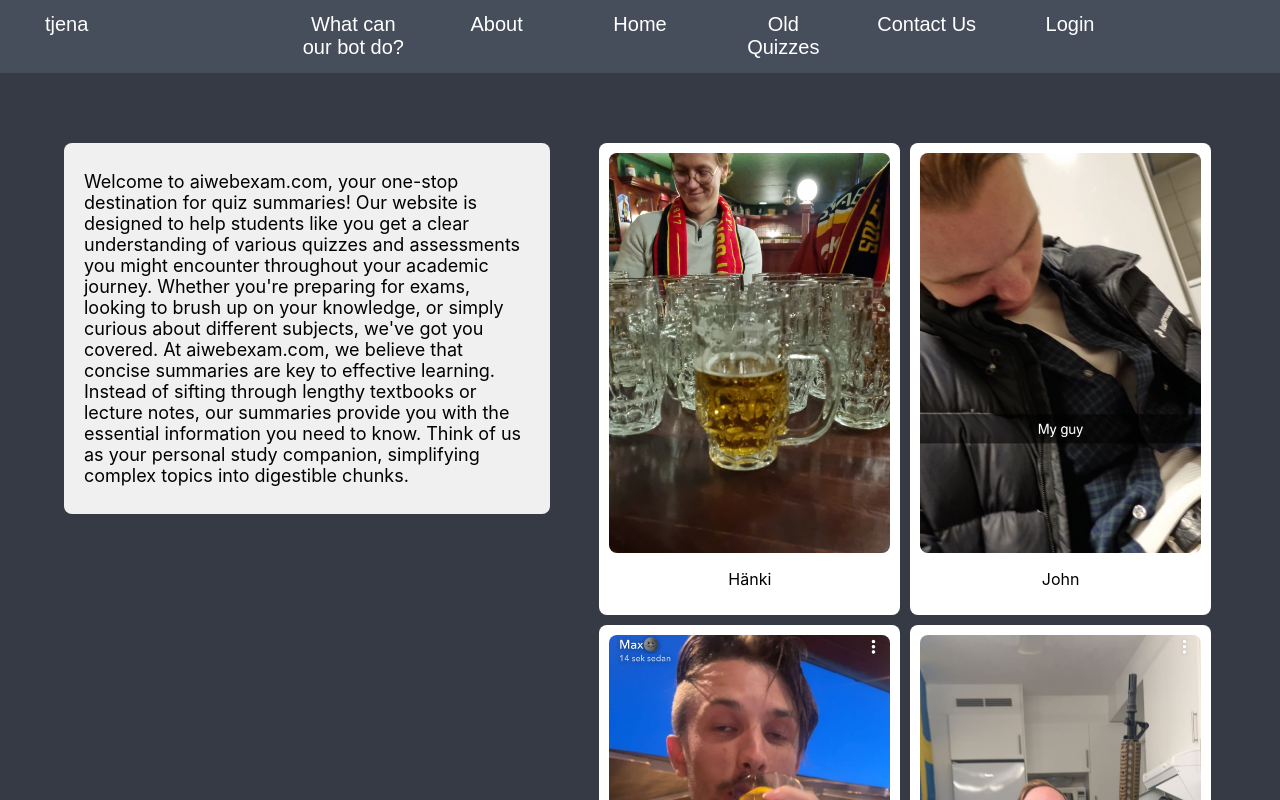
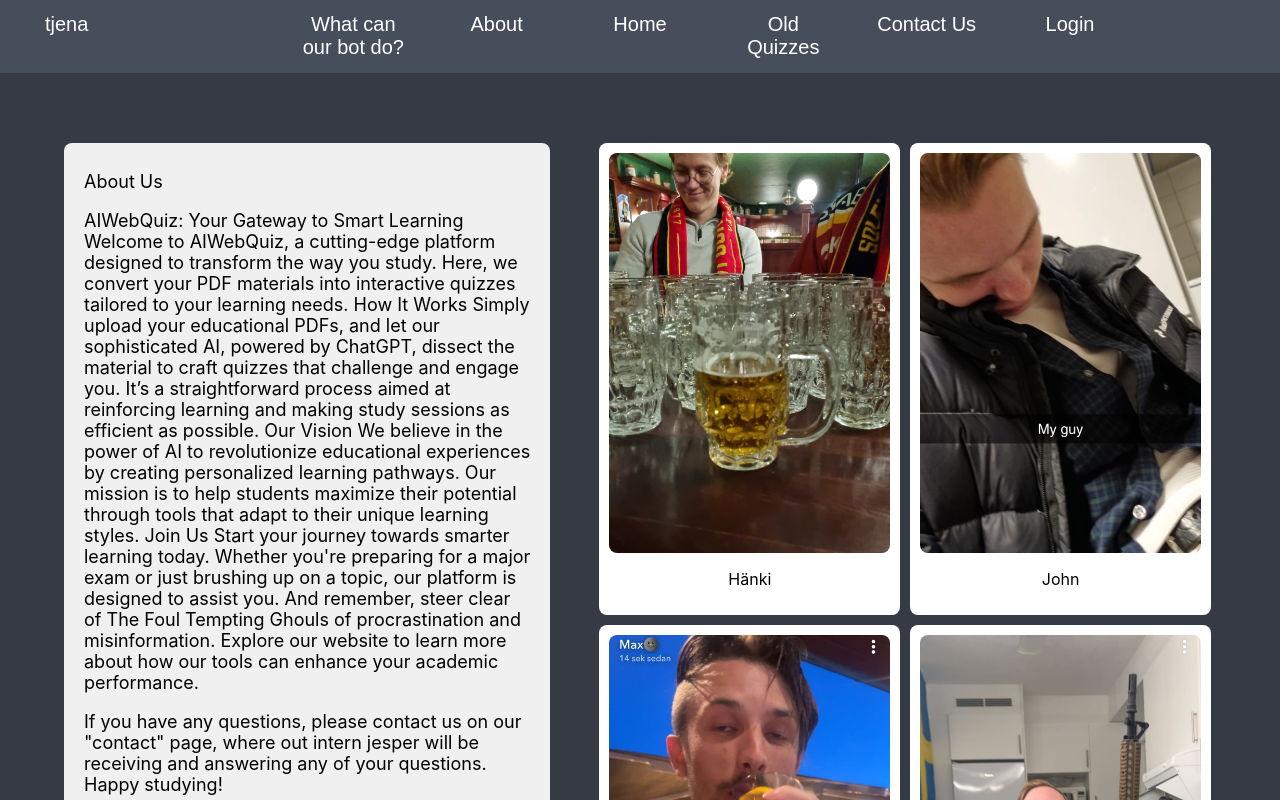
Before and after one commit to lund97johan/AI-Exam-Web-App, a React (Create React App) app in the folder client/my-app/: page /About in a window 1280 px wide. Shown: the top 800 px of the page. Built offline with nearby package versions, Linux system fonts and the light colour scheme.

Commit message:
lite om ghouls

```diff
--- a/client/my-app/src/Sites/AboutSite/About.js
+++ b/client/my-app/src/Sites/AboutSite/About.js
@@ -13,11 +13,39 @@ function About(){
           <div className='App-body'>
               <div className="about-main">
                   <div className="hello-textbox">
-                      <p>Welcome to aiwebexam.com, your one-stop destination for quiz summaries!
+                      <p>About Us
+                      </p>
+                      <p>
+                          AIWebQuiz: Your Gateway to Smart Learning
 
-                      Our website is designed to help students like you get a clear understanding of various quizzes and assessments you might encounter throughout your academic journey. Whether you're preparing for exams, looking to brush up on your knowledge, or simply curious about different subjects, we've got you covered.
 
-                      At aiwebexam.com, we believe that concise summaries are key to effective learning. Instead of sifting through lengthy textbooks or lecture notes, our summaries provide you with the essential information you need to know. Think of us as your personal study companion, simplifying complex topics into digestible chunks.</p>
+                          Welcome to AIWebQuiz, a cutting-edge platform designed to transform the way you study. Here,
+                          we convert your PDF materials into interactive quizzes tailored to your learning needs.
+
+                          How It Works
+
+                          Simply upload your educational PDFs, and let our sophisticated AI, powered by ChatGPT, dissect
+                          the material to craft quizzes that challenge and engage you. It’s a straightforward process
+                          aimed at reinforcing learning and making study sessions as efficient as possible.
+
+                          Our Vision
+
+                          We believe in the power of AI to revolutionize educational experiences by creating
+                          personalized learning pathways. Our mission is to help students maximize their potential
+                          through tools that adapt to their unique learning styles.
+
+                          Join Us
+
+                          Start your journey towards smarter learning today. Whether you're preparing for a major exam
+                          or just brushing up on a topic, our platform is designed to assist you.
+
+                          And remember, steer clear of The Foul Tempting Ghouls of procrastination and misinformation.
+                          Explore our website to learn more about how our tools can enhance your academic
+                          performance.
+                      </p>
+                          <p>
+                              If you have any questions, please contact us on our "contact" page, where out
+                              intern jesper will be receiving and answering any of your questions. Happy studying!</p>
                   </div>
                   <ReturnBilderBoxes/>
               </div>
--- a/client/my-app/src/Sites/BotInfoSite/botInfo.js
+++ b/client/my-app/src/Sites/BotInfoSite/botInfo.js
@@ -22,9 +22,8 @@ Here's what our bot can do for you:
 <p> 1. Quiz Summaries: Our bot can summarize quizzes on various subjects, condensing lengthy questions and answers into digestible chunks. With our bot, you can quickly review important concepts and test your knowledge.</p>
 
 <p>2. Student Notes: Need a quick refresher on your class notes? Our bot can generate summaries of your notes, highlighting key points and essential information. Say goodbye to sifting through pages of notes – our bot provides the essential details you need to study effectively.</p>
-
-3. Teacher Lectures: Teachers, our bot is your assistant in creating engaging lectures. Simply input your lecture content, and our bot will generate summaries, making it easier for your students to grasp complex topics.
-
+                      <p>3. Teacher Lectures: Teachers, our bot is your assistant in creating engaging lectures. Simply input your lecture content, and our bot will generate summaries, making it easier for your students to grasp complex topics.</p>
+<p>5. Ensuring that The Foul Ghouls of Lucifer Himself Do Not Prevail: Our bot is equipped to identify and correct misconceptions, acting as a beacon of knowledge that dispels the shadows cast by The Foul Ghouls of Lucifer himself. This keeps your learning path clear of misinformation and common pitfalls.</p>
 <p>Whether you're a student seeking clarity or a teacher aiming to enhance teaching materials, our bot is your go-to solution for efficient learning. Say hello to simplified studying with our bot!</p></p>
               </div>
 
```
